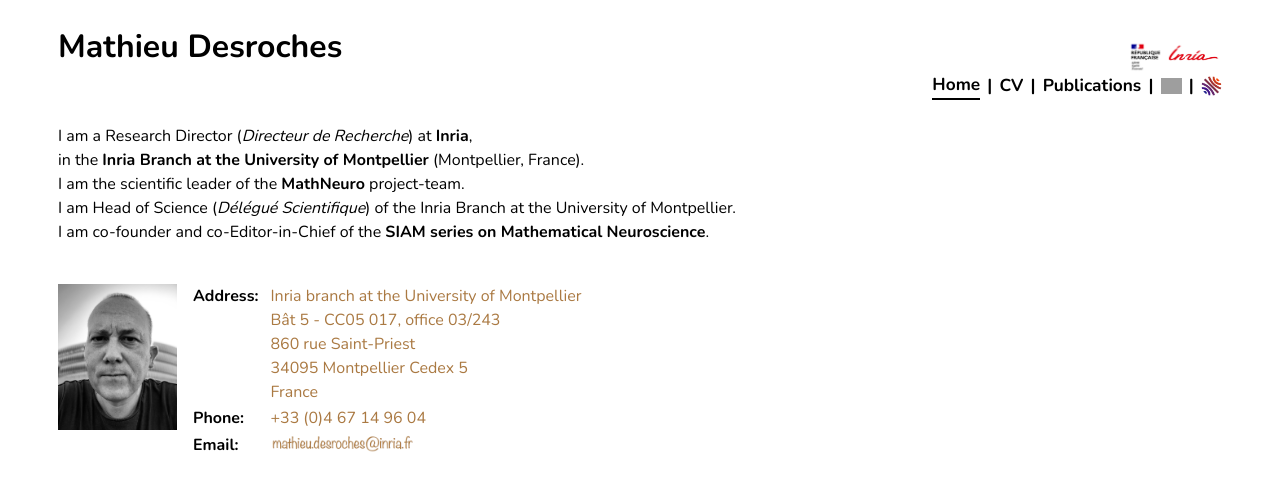
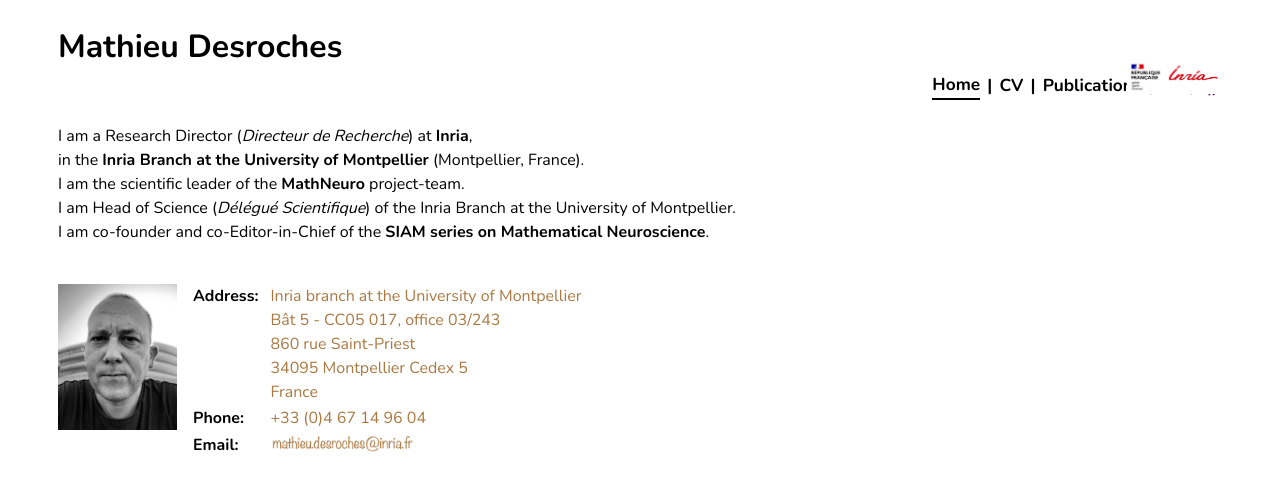
Before and after one commit to mdesroches/mdesroches.github.io, a Jekyll site: the page built from index.html, in a window 1280 px wide. Shown: the top 491 px of the page. Built offline with Jekyll 4.4.1, drawn with Linux system fonts in a browser that asks for light colours; grey boxes are pictures that could not be loaded.

Commit message:
logo in main page

```diff
--- a/_includes/header.html
+++ b/_includes/header.html
@@ -1,7 +1,8 @@
 <header class="site-header">
   <a class="brand" href="{{ '/' | relative_url }}">Mathieu Desroches</a>
   <a class="inria-mark" href="https://www.inria.fr/en" target="_blank" rel="noopener">
-    <img src="{{ '/assets/images/RF-Inria_Logo_RVB.jpg' | relative_url }}" alt="Inria">
+    <img src="{{ '/assets/images/RF-Inria_Logo_RVB.jpg' | relative_url
+  }}" alt="Inria" width="150px" height="53.625px" vspace="20">
   </a>
   <nav class="site-nav" aria-label="Main navigation">
     <a {% if page.nav == 'home' %}class="active" aria-current="page"{% endif %} href="{{ '/' | relative_url }}">Home</a>
```
